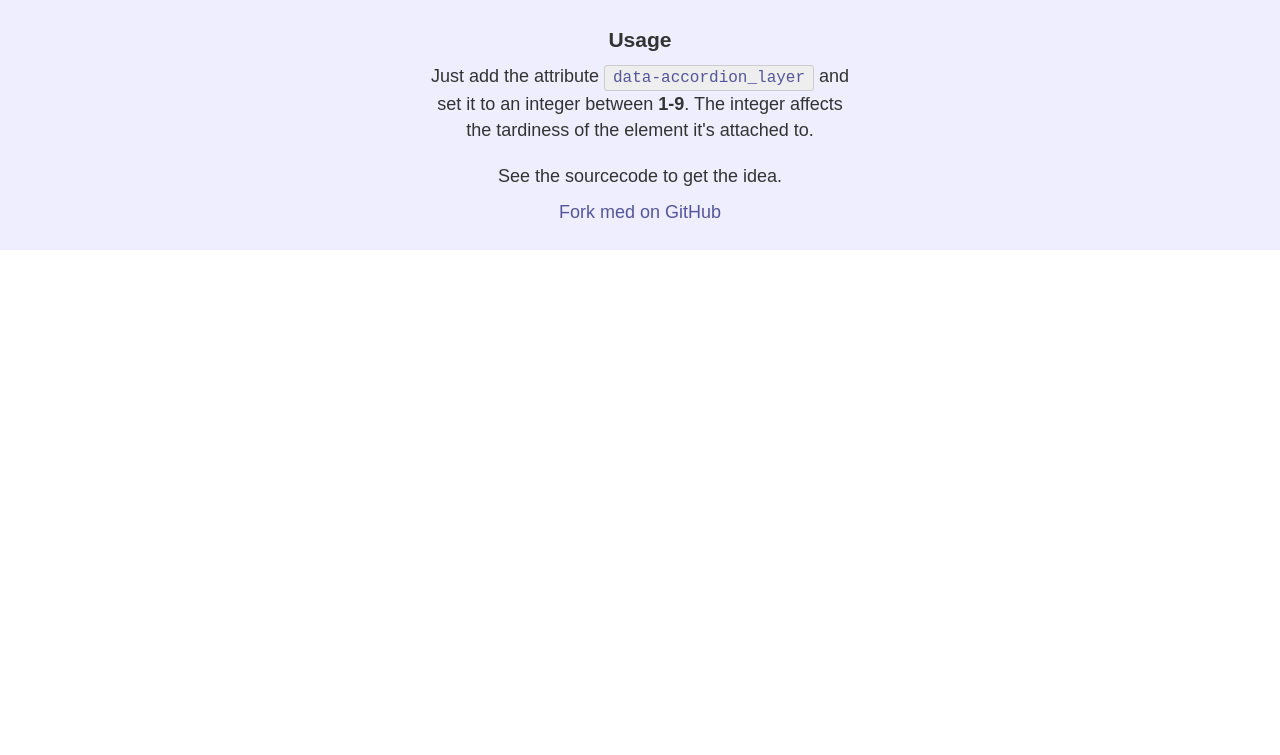
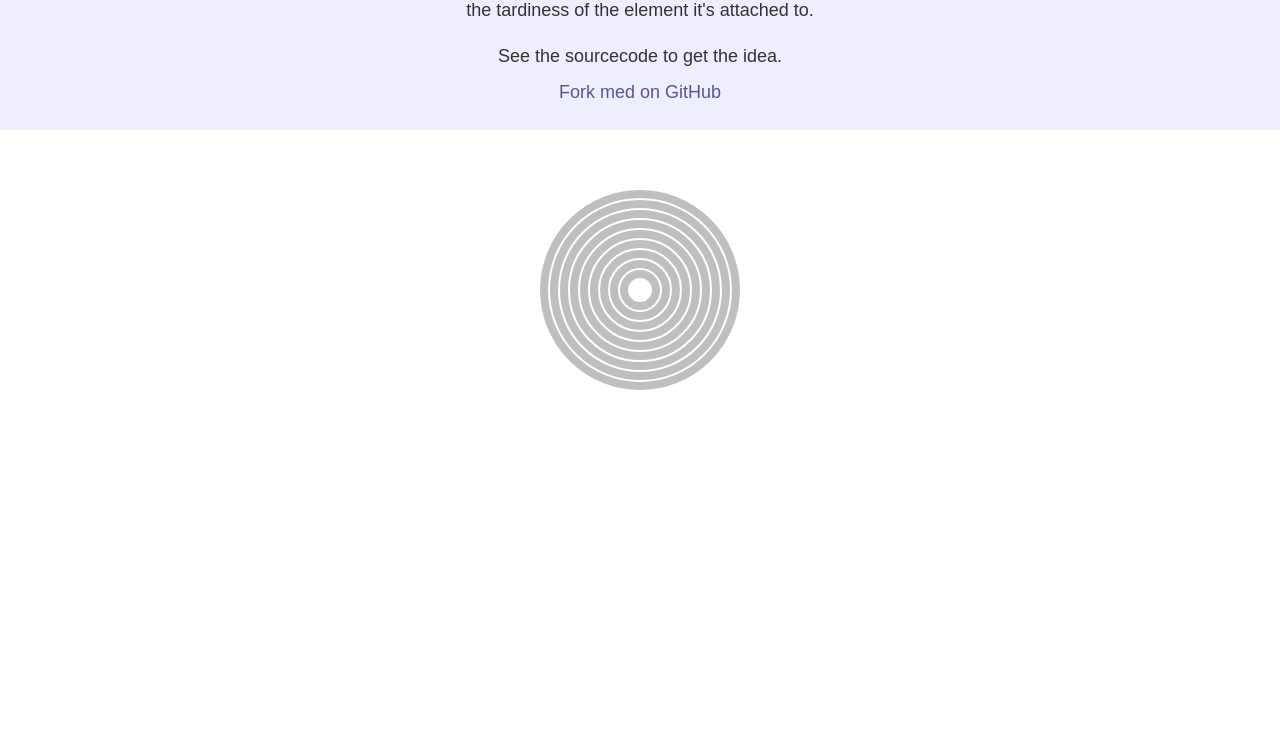
Before and after one commit to hbi99/Accordion-Scroll, a plain HTML site: page index.htm in a window 1280 px wide. Shown: the part 365-1120 px from the top of the page. Drawn offline with Linux system fonts and the light colour scheme; a web font is replaced by a local one.

Commit message:
testing with circles

```diff
--- a/css/ascroll.less
+++ b/css/ascroll.less
@@ -1,5 +1,12 @@
 
 @import url(http://fonts.googleapis.com/css?family=Droid+Sans:400);
+
+* {
+	-webkit-box-sizing: border-box;
+	-moz-box-sizing: border-box;
+	-o-box-sizing: border-box;
+	box-sizing: border-box;
+}
 
 html {
 	height: 100%;
@@ -66,7 +73,7 @@ code {
 .content {
 	background: #eef;
 	position: relative;
-	top: 260px;
+	top: 140px;
 	padding: 25px 0px
 }
 
@@ -86,6 +93,29 @@ code {
 	}
 }
 
+.circles {
+	position: relative;
+	top: 300px;
+
+	div {
+		position: absolute;
+		top: 50%;
+		left: 50%;
+		border-radius: 50%;
+		border: 8px solid rgba(0,0,0,0.25);
+
+		&:nth-child(1) { width: 40px; height: 40px; margin: -20px 0px 0px -20px; }
+		&:nth-child(2) { width: 60px; height: 60px; margin: -30px 0px 0px -30px; }
+		&:nth-child(3) { width: 80px; height: 80px; margin: -40px 0px 0px -40px; }
+		&:nth-child(4) { width: 100px; height: 100px; margin: -50px 0px 0px -50px; }
+		&:nth-child(5) { width: 120px; height: 120px; margin: -60px 0px 0px -60px; }
+		&:nth-child(6) { width: 140px; height: 140px; margin: -70px 0px 0px -70px; }
+		&:nth-child(7) { width: 160px; height: 160px; margin: -80px 0px 0px -80px; }
+		&:nth-child(8) { width: 180px; height: 180px; margin: -90px 0px 0px -90px; }
+		&:nth-child(9) { width: 200px; height: 200px; margin: -100px 0px 0px -100px; }
+	}
+}
+
 /*
  * Mixin
  */
--- a/index.htm
+++ b/index.htm
@@ -20,5 +20,17 @@
 	</div>
 </div>
 
+<div class="circles">
+	<div data-accordion_layer="1">&#160;</div>
+	<div data-accordion_layer="2">&#160;</div>
+	<div data-accordion_layer="3">&#160;</div>
+	<div data-accordion_layer="4">&#160;</div>
+	<div data-accordion_layer="5">&#160;</div>
+	<div data-accordion_layer="6">&#160;</div>
+	<div data-accordion_layer="7">&#160;</div>
+	<div data-accordion_layer="8">&#160;</div>
+	<div data-accordion_layer="9">&#160;</div>
+</div>
+
 </body>
 </html>
--- a/js/ascroll.js
+++ b/js/ascroll.js
@@ -5,8 +5,9 @@
 var $ = function(selector, context) {
 		context = context || document;
 		return [].slice.call( context.querySelectorAll(selector) );
-	},
-	accordion = {
+	};
+
+var accordion = {
 	layers: [],
 	init: function() {
 		var acl  = $('[data-accordion_layer]'),
@@ -34,7 +35,8 @@ var $ = function(selector, context) {
 			whActive   = winHeight * 0.65,
 			layersLen  = self.layers.length,
 			itemObj,
-				itemTop;
+			itemTop,
+			itemPos;
 		if (this.innerWidth < 641) return;
 		//console.log( scrollTop );
 
@@ -53,7 +55,10 @@ var $ = function(selector, context) {
 			self.scrollStartTop = scrollTop;
 			while (layersLen--) {
 				itemObj = self.layers[layersLen];
+				itemPos = self.getStyle(itemObj.el, 'position');
+				if (!(itemPos === 'relative' || itemPos === 'absolute')) {
 					itemObj.el.style.position = 'relative';
+				}
 				itemObj.el.className = itemObj.el.className.replace(/ align/, '');
 				//itemObj.top = itemObj.dim.t;
 			}
@@ -95,6 +100,27 @@ var $ = function(selector, context) {
 			el = el.offsetParent;
 		}
 		return p;
+	},
+	getStyle: function(el, name) {
+		name = name.replace(/([A-Z]|^ms)/g, "-$1" ).toLowerCase();
+
+		var value = document.defaultView.getComputedStyle(el, null).getPropertyValue(name);
+		if (name === 'opacity') {
+			if (getStyle(el, 'display') === 'none') {
+				el.style.display = 'block';
+				el.style.opacity = '0';
+				value = '0';
+			}
+		}
+		if (value === 'auto') {
+			switch (name) {
+				case 'top': value = el.offsetTop; break;
+				case 'left': value = el.offsetLeft; break;
+				case 'width': value = el.offsetWidth; break;
+				case 'height': value = el.offsetHeight; break;
+			}
+		}
+		return value;
 	}
 };
 
```
Also changed, not shown: css/ascroll.css. Lines whose indentation alone changed are shown as unchanged.
